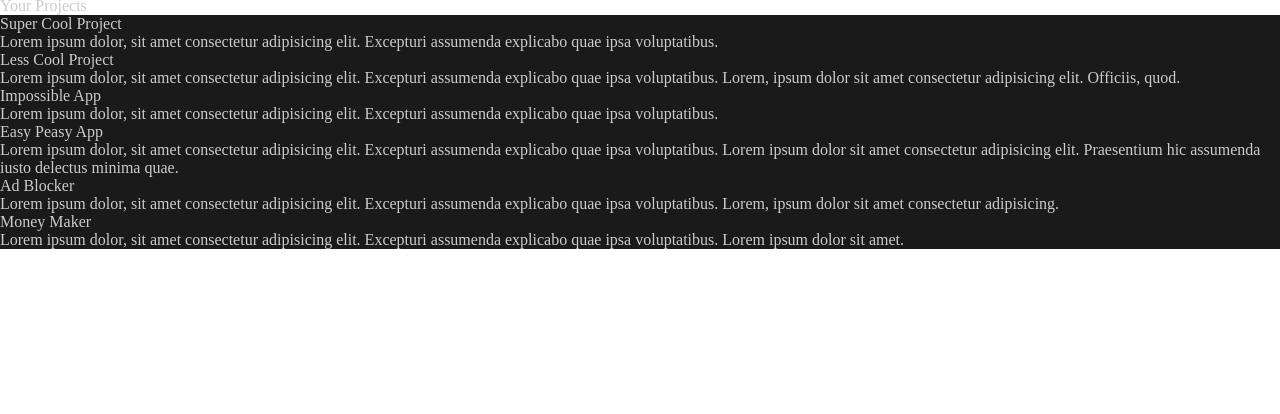
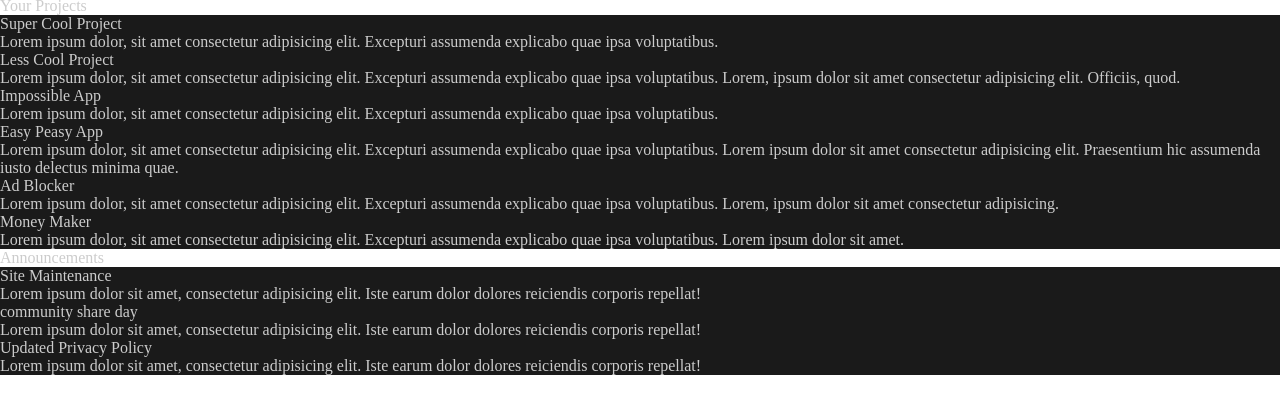
Before and after one commit to jls777/admin-dashboard, a plain HTML site: page index.html in a window 1280 px wide. Shown: the part 180-594 px from the top of the page. Drawn offline with Linux system fonts and the light colour scheme.

Commit message:
Added contents to annoncement

```diff
--- a/index.html
+++ b/index.html
@@ -184,8 +184,35 @@
           </div>
         </div>
       </div>
-      <div class="announcements-container"></div>
-      <div class="trending-container"></div>
+      <div class="announcements-container">
+        <div>Announcements</div>
+        <div class="announcements">
+          <div>
+            <div>Site Maintenance</div>
+            <p>
+              Lorem ipsum dolor sit amet, consectetur adipisicing elit. Iste
+              earum dolor dolores reiciendis corporis repellat!
+            </p>
+          </div>
+          <div>
+            <div>community share day</div>
+            <p>
+              Lorem ipsum dolor sit amet, consectetur adipisicing elit. Iste
+              earum dolor dolores reiciendis corporis repellat!
+            </p>
+          </div>
+          <div>
+            <div>Updated Privacy Policy</div>
+            <p>
+              Lorem ipsum dolor sit amet, consectetur adipisicing elit. Iste
+              earum dolor dolores reiciendis corporis repellat!
+            </p>
+          </div>
+        </div>
+      </div>
+      <div class="trending-container">
+
+      </div>
     </div>
   </div>
 </body>
--- a/styles.css
+++ b/styles.css
@@ -43,3 +43,7 @@ input {
 .contents div {
   background-color: hsl(0, 0%, 10%);
 }
+
+.announcements div {
+  background-color: hsl(0, 0%, 10%);
+}
```
